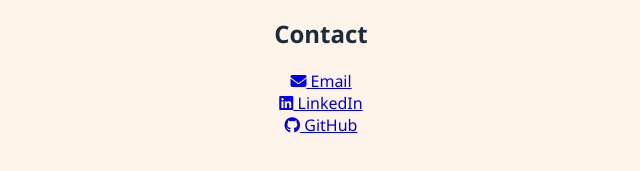
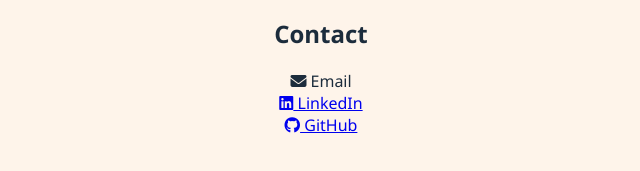
Before and after one commit to umakonar/Connect-with-Uma, a plain HTML site: page index.html in a window 1280 px wide. Shown: the part 301-472 px from the top of the page, 319-959 px from the left. Drawn offline with Linux system fonts and the light colour scheme.

Commit message:
Update index.html

```diff
--- a/index.html
+++ b/index.html
@@ -15,7 +15,7 @@
 
     <div class="contact-section">
       <h2>Contact</h2>
-      <a href="mailto:konaruma28@gmail.com"> <i class="fas fa-envelope"></i> Email </a><br>
+      <a href="mailto:konaruma28@gmail.com" style="text-decoration: none; color: inherit;"> <i class="fas fa-envelope"></i> Email </a><br>
       <a href="https://www.linkedin.com/in/uma-konar-280321147" target="_blank"><i class="fab fa-linkedin"></i> LinkedIn </a><br>
       <a href="https://github.com/umakonar" target="_blank"><i class="fab fa-github"></i> GitHub </a>
       </div>
```
